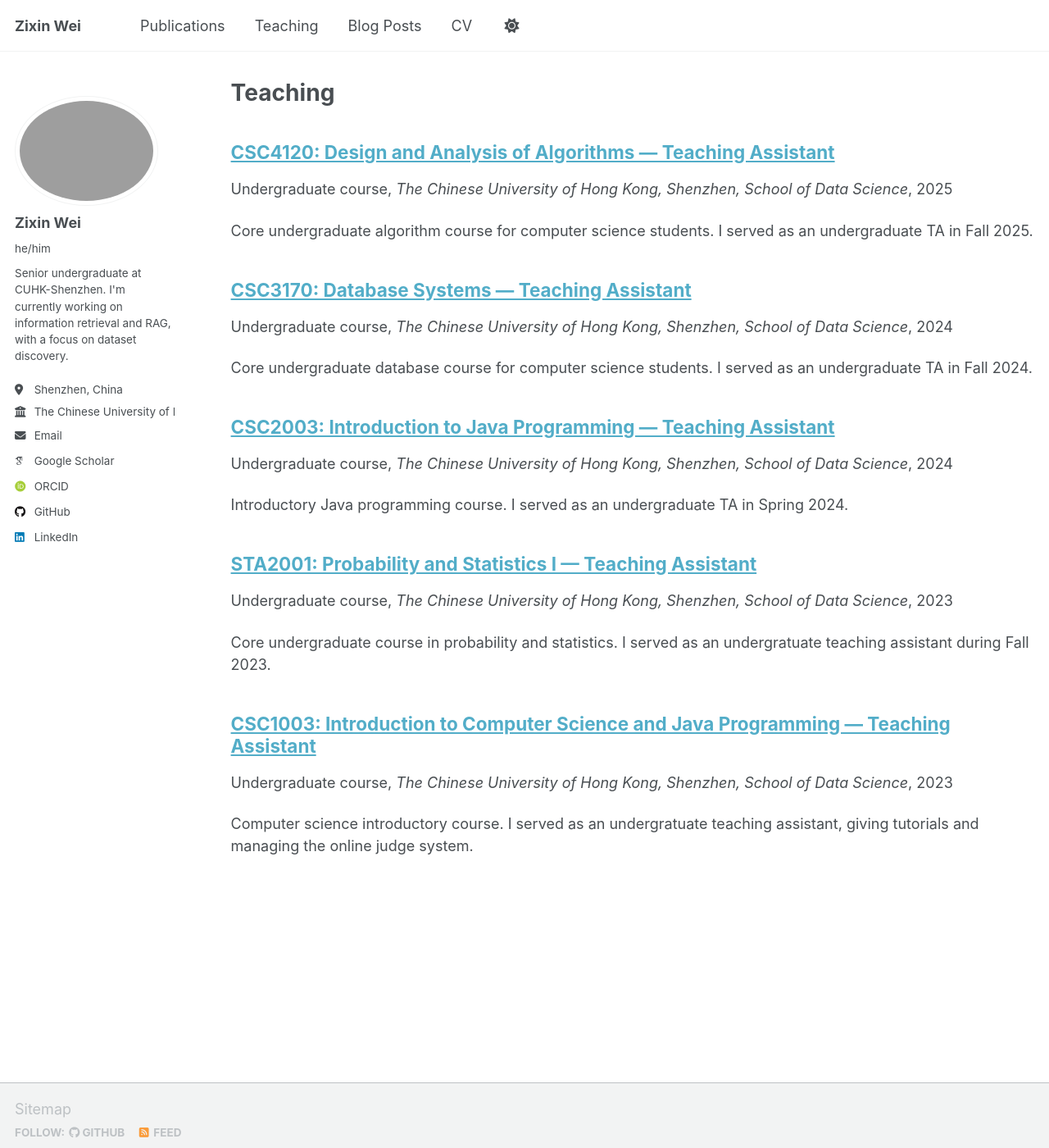
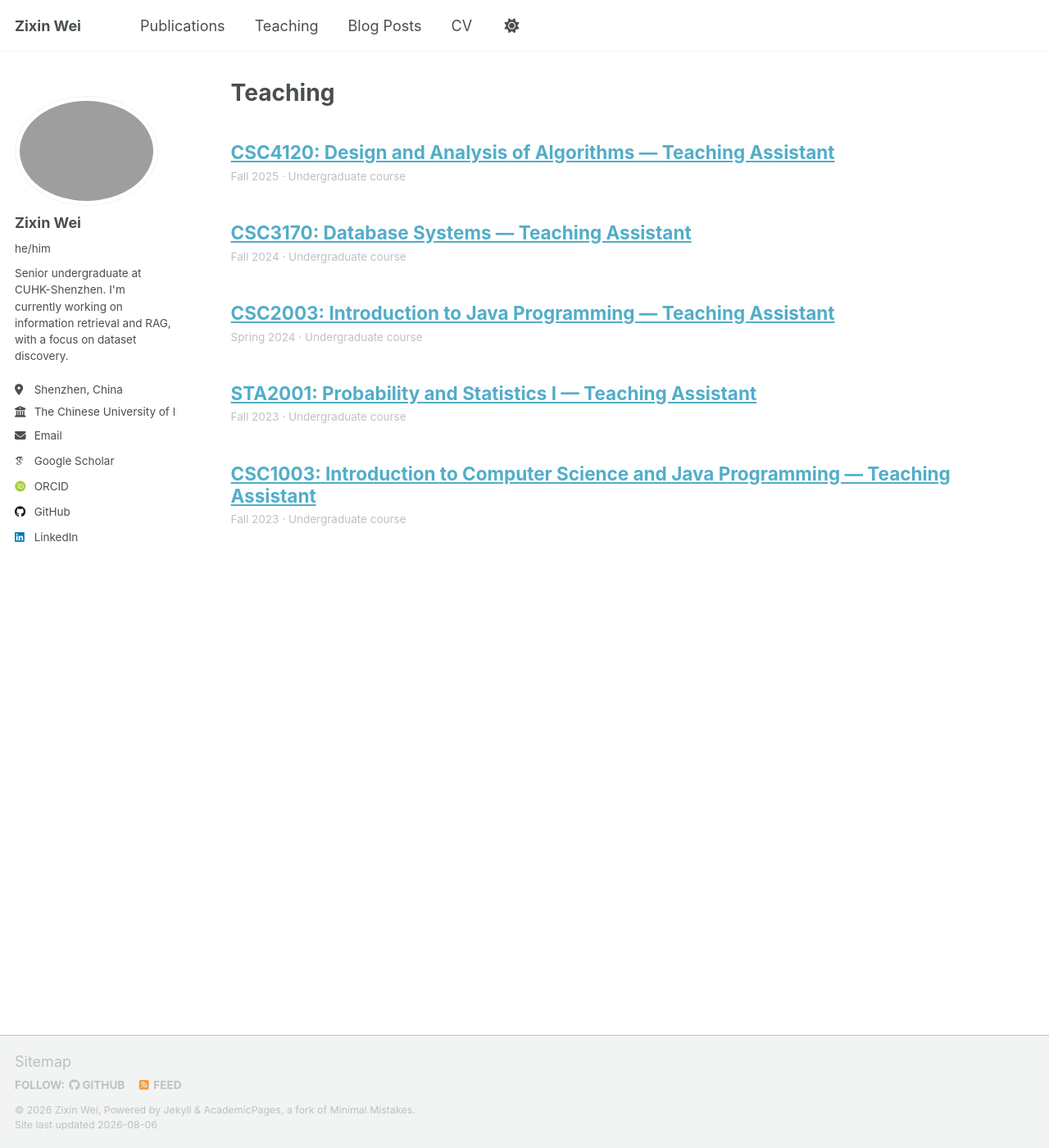
Before and after one commit to zixinwei/zixinwei.github.io, a Jekyll site: the page built from _pages/teaching.html, in a window 1280 px wide and 1400 px high. Shown: the whole window at 82% size. Built offline with Jekyll 4.4.1, drawn with Linux system fonts in a browser that asks for light colours; some web fonts are replaced; a script that is not in the unit is left out.

Commit message:
Simplify teaching page entries

```diff
--- a/_includes/archive-single.html
+++ b/_includes/archive-single.html
@@ -39,18 +39,22 @@
     {% endif %}
 
         {% if post.collection == 'teaching' %}
-          <p> {{ post.type }}, <i>{{ post.venue }}</i>, {{ post.date | default: "1900-01-01" | date: "%Y" }} </p>
+          <p class="page__meta">
+            {% if post.term %}{{ post.term }}{% else %}{{ post.date | default: "1900-01-01" | date: "%Y" }}{% endif %}{% if post.type %} &middot; {{ post.type }}{% endif %}
+          </p>
         {% elsif post.collection == 'publications' %}
           <p>Published in <i>{{ post.venue }}</i>, {{ post.date | default: "1900-01-01" | date: "%Y" }} </p>
         {% elsif post.date %}
          <p class="page__date"><strong><i class="fa fa-fw fa-calendar" aria-hidden="true"></i> {{ site.data.ui-text[site.locale].date_label | default: "Published:" }}</strong> <time datetime="{{ post.date | default: "1900-01-01" | date_to_xmlschema }}">{{ post.date | default: "1900-01-01" | date: "%B %d, %Y" }}</time></p>
         {% endif %}
 
-    {% if post.excerpt and site.read_more != 'enabled' %}
-    <p class="archive__item-excerpt" itemprop="description">{{ post.excerpt | markdownify }}</p>
-    {% elsif post.excerpt and site.read_more == 'enabled' %}
-    <p class="archive__item-excerpt" itemprop="description"><p>{{ post.excerpt | markdownify | remove: '<p>' | remove: '</p>' }}<strong><a href="{{ base_path }}{{ post.url }}" rel="permalink"> Read more</a></strong></p></p>
-    {% endif %}
+    {% unless post.collection == 'teaching' %}
+      {% if post.excerpt and site.read_more != 'enabled' %}
+      <p class="archive__item-excerpt" itemprop="description">{{ post.excerpt | markdownify }}</p>
+      {% elsif post.excerpt and site.read_more == 'enabled' %}
+      <p class="archive__item-excerpt" itemprop="description"><p>{{ post.excerpt | markdownify | remove: '<p>' | remove: '</p>' }}<strong><a href="{{ base_path }}{{ post.url }}" rel="permalink"> Read more</a></strong></p></p>
+      {% endif %}
+    {% endunless %}
 
     {% if post.citation and post.paperurl and post.slidesurl and post.bibtexurl %}
       <p>Recommended citation: {{ post.citation }}<br /><a href="{{ post.paperurl }}">Download Paper</a> | <a href="{{ post.slidesurl }}">Download Slides</a> | <a href="{{ post.bibtexurl }}">Download Bibtex</a></p>
--- a/_teaching/2023-fall-teaching-csc1003.md
+++ b/_teaching/2023-fall-teaching-csc1003.md
@@ -7,10 +7,11 @@ type: "Undergraduate course"
 permalink: /teaching/2023-fall-csc1003/
 venue: "The Chinese University of Hong Kong, Shenzhen, School of Data Science"
 date: 2023-12-22
+term: "Fall 2023"
 location: "Shenzhen, China"
 ---
 
-Computer science introductory course. I served as an undergratuate teaching assistant, giving tutorials and managing the online judge system.
+Computer science introductory course. I served as an undergraduate teaching assistant, giving tutorials and managing the online judge system.
 
 # Responsibilities
 
--- a/_teaching/2023-fall-teaching-sta2001.md
+++ b/_teaching/2023-fall-teaching-sta2001.md
@@ -7,10 +7,11 @@ type: "Undergraduate course"
 permalink: /teaching/2023-fall-sta2001/
 venue: "The Chinese University of Hong Kong, Shenzhen, School of Data Science"
 date: 2023-12-22
+term: "Fall 2023"
 location: "Shenzhen, China"
 ---
 
-Core undergraduate course in probability and statistics. I served as an undergratuate teaching assistant during Fall 2023.
+Core undergraduate course in probability and statistics. I served as an undergraduate teaching assistant during Fall 2023.
 
 # Responsibilities
 
--- a/_teaching/2024-fall-teaching-csc3170.md
+++ b/_teaching/2024-fall-teaching-csc3170.md
@@ -7,6 +7,7 @@ type: "Undergraduate course"
 permalink: /teaching/2024-fall-csc3170/
 venue: "The Chinese University of Hong Kong, Shenzhen, School of Data Science"
 date: 2024-12-22
+term: "Fall 2024"
 location: "Shenzhen, China"
 ---
 
--- a/_teaching/2025-fall-teaching-csc4120.md
+++ b/_teaching/2025-fall-teaching-csc4120.md
@@ -7,6 +7,7 @@ type: "Undergraduate course"
 permalink: /teaching/2025-fall-csc4120/
 venue: "The Chinese University of Hong Kong, Shenzhen, School of Data Science"
 date: 2025-12-22
+term: "Fall 2025"
 location: "Shenzhen, China"
 ---
 
```
Also changed, not shown: _teaching/2024-spring-teaching-csc2003.md (+1 -0 lines).
